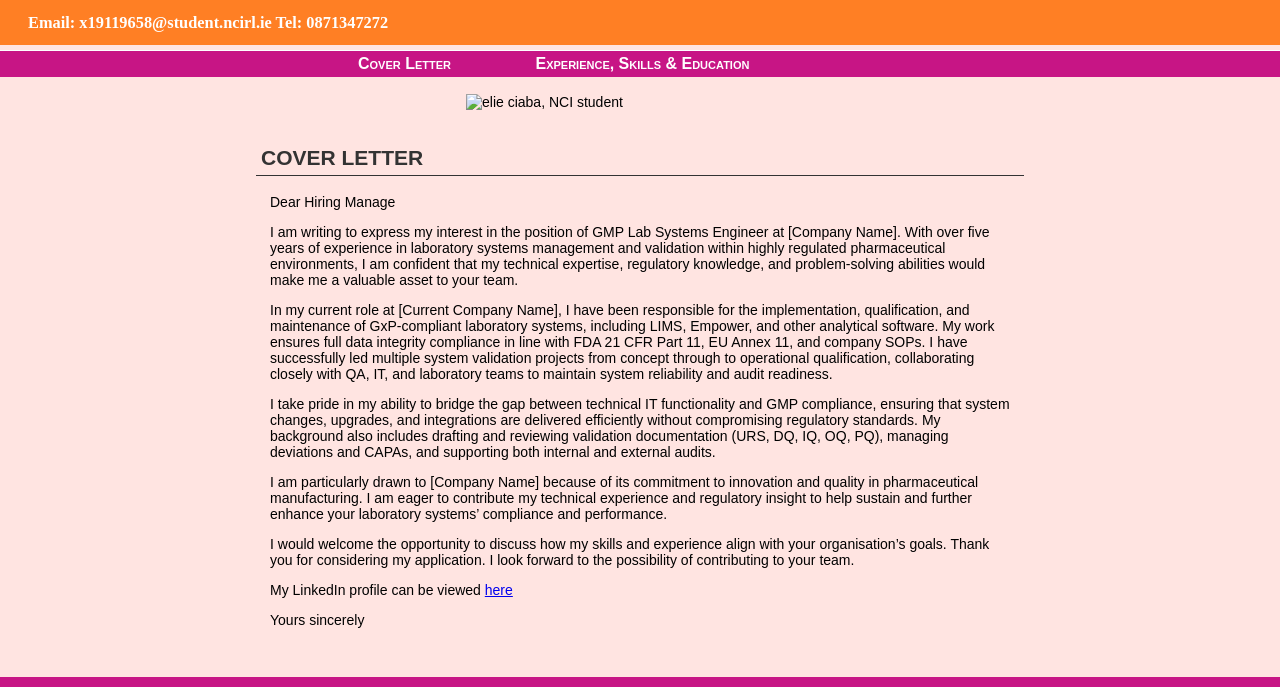
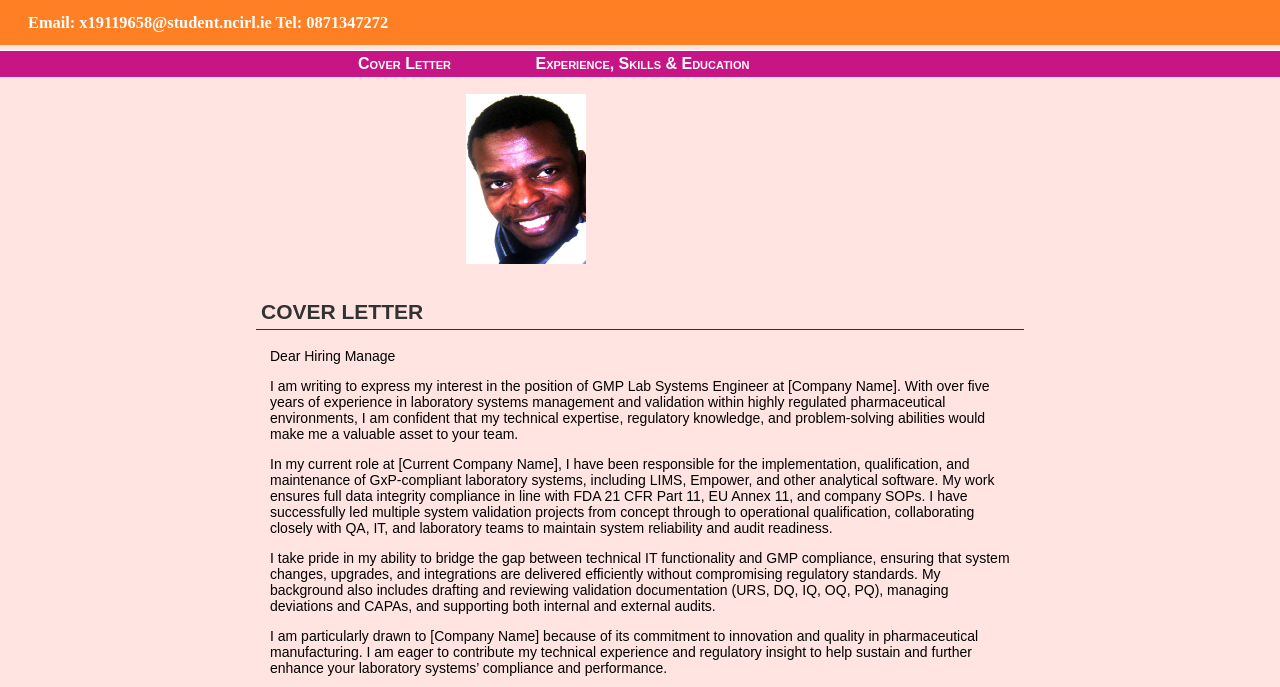
Before and after one commit to x19119658/elieciaba.github.io, a plain HTML site: page index.html in a window 1280 px wide. Shown: the part 109-796 px from the top of the page. Drawn offline with Linux system fonts and the light colour scheme.

Commit message:
Update index.html

```diff
--- a/index.html
+++ b/index.html
@@ -21,7 +21,7 @@
   </div>
   <div id="container1">
 
-    <img src="elie pp.JPG" width="120" height="170" alt="elie ciaba, NCI student" />
+    <img src="eliepp.JPG" width="120" height="170" alt="elie ciaba, NCI student" />
     <h2>Cover Letter</h2>
     <p>Dear Hiring Manage</p>
     <p>I am writing to express my interest in the position of GMP Lab Systems Engineer at [Company Name]. With over five
@@ -54,4 +54,5 @@
   </div>
 </body>
 
+
 </html>
```
